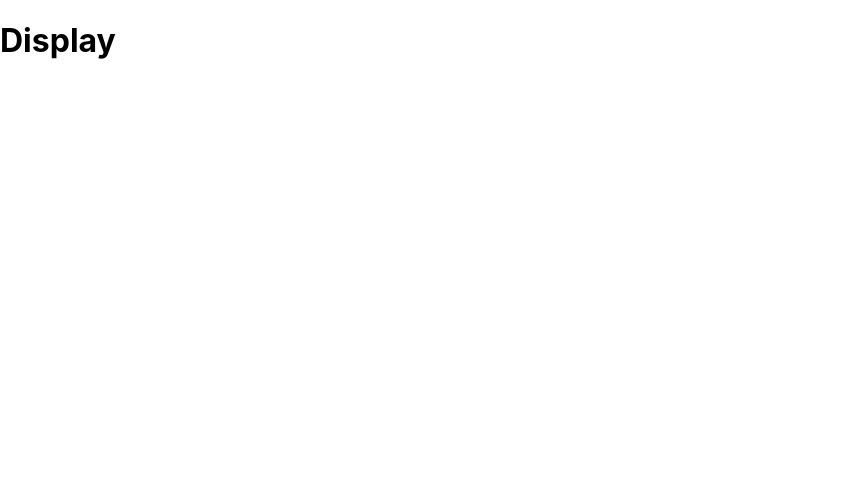
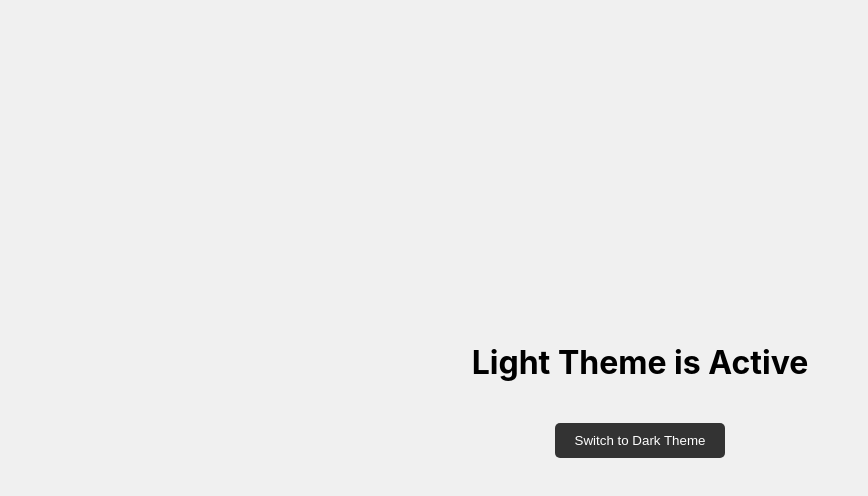
Before and after one commit to Naveed69/50-Day-challenge, a React (Create React App) app in the folder Project-37/theme-switcher/: page / in a window 1280 px wide. Shown: the top 496 px of the page, without its empty margins (0-868 px from the left). Built offline with nearby package versions, Linux system fonts and the light colour scheme.

Commit message:
added files

```diff
--- a/Project-37/theme-switcher/src/App.js
+++ b/Project-37/theme-switcher/src/App.js
@@ -1,12 +1,30 @@
 import "./App.css";
-import { Display } from "./components/Display";
+import { DisplayTogller } from "./components/Display";
 import { ThemeProvider, UseTheme } from "./ContextApi/ThemeContext/ThemeContex";
 
+const Content = () => {
+  const { theme } = UseTheme();
+  return (
+    <div
+      style={{
+        backgroundColor: theme === "Light" ? "#f0f0f0" : "#222",
+        color: theme === "Light" ? "#000" : "#fff",
+        minHeight: "100vh",
+        display: "flex",
+        flexDirection: "column",
+        alignItems: "center",
+        justifyContent: "center",
+      }}
+    >
+      <h1>{theme === "Light" ? "Light Theme" : "Dark Theme"} is Active</h1>
+      <DisplayTogller />
+    </div>
+  );
+};
 function App() {
-  const usetheme = UseTheme();
   return (
     <ThemeProvider>
-      <Display />
+      <Content />
     </ThemeProvider>
   );
 }
--- a/Project-37/theme-switcher/src/components/Display.jsx
+++ b/Project-37/theme-switcher/src/components/Display.jsx
@@ -1,9 +1,28 @@
-const Display = () => {
+import { UseTheme } from "../ContextApi/ThemeContext/ThemeContex";
+const DisplayTogller = () => {
+  const useTheme = UseTheme();
+  const toggalTheme = () => {
+    useTheme.setTheme(useTheme.theme === "Light" ? "Dark" : "Light");
+  };
   return (
     <>
-      <h1>Display</h1>
+      <button
+        type="button"
+        onClick={toggalTheme}
+        style={{
+          padding: "10px 20px",
+          margin: "20px",
+          cursor: "pointer",
+          backgroundColor: useTheme.theme === "Light" ? "#333" : "#fff",
+          color: useTheme.theme === "Light" ? "#fff" : "#333",
+          border: "none",
+          borderRadius: "5px",
+        }}
+      >
+        Switch to {useTheme.theme === "Light" ? "Dark" : "Light"} Theme
+      </button>
     </>
   );
 };
 
-export { Display };
+export { DisplayTogller };
```
